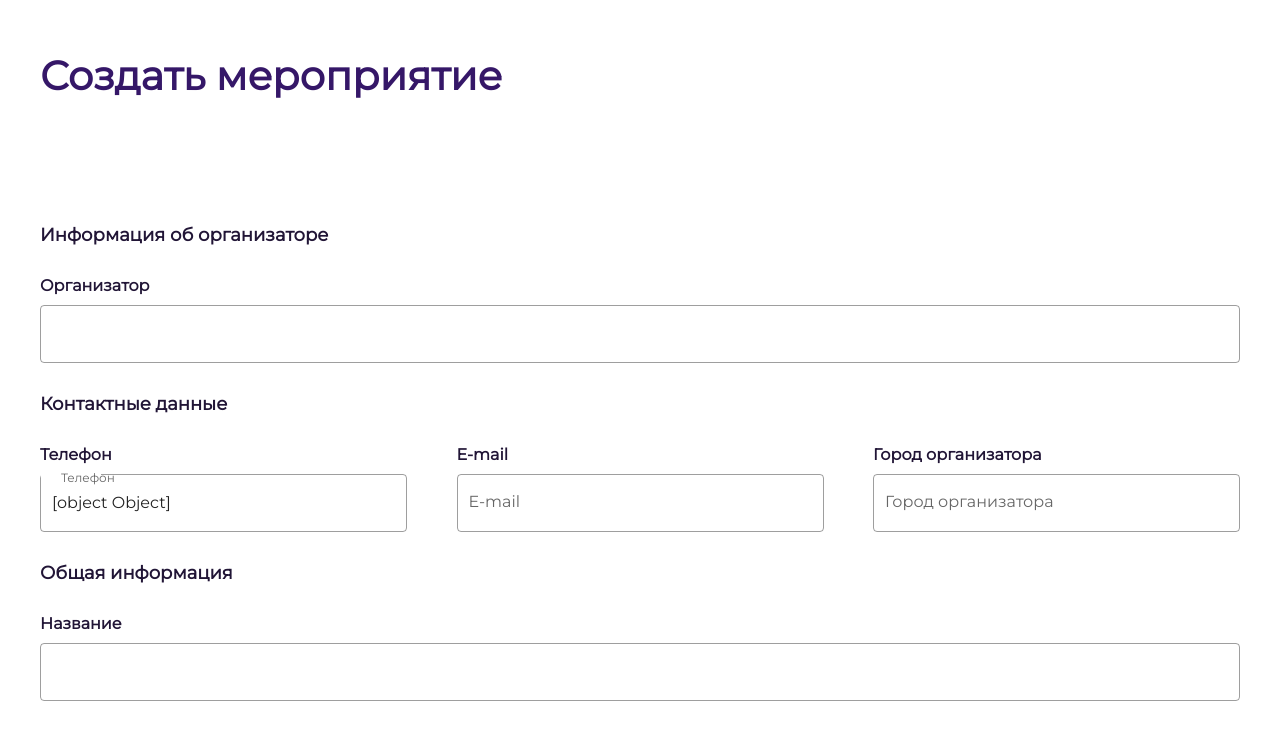
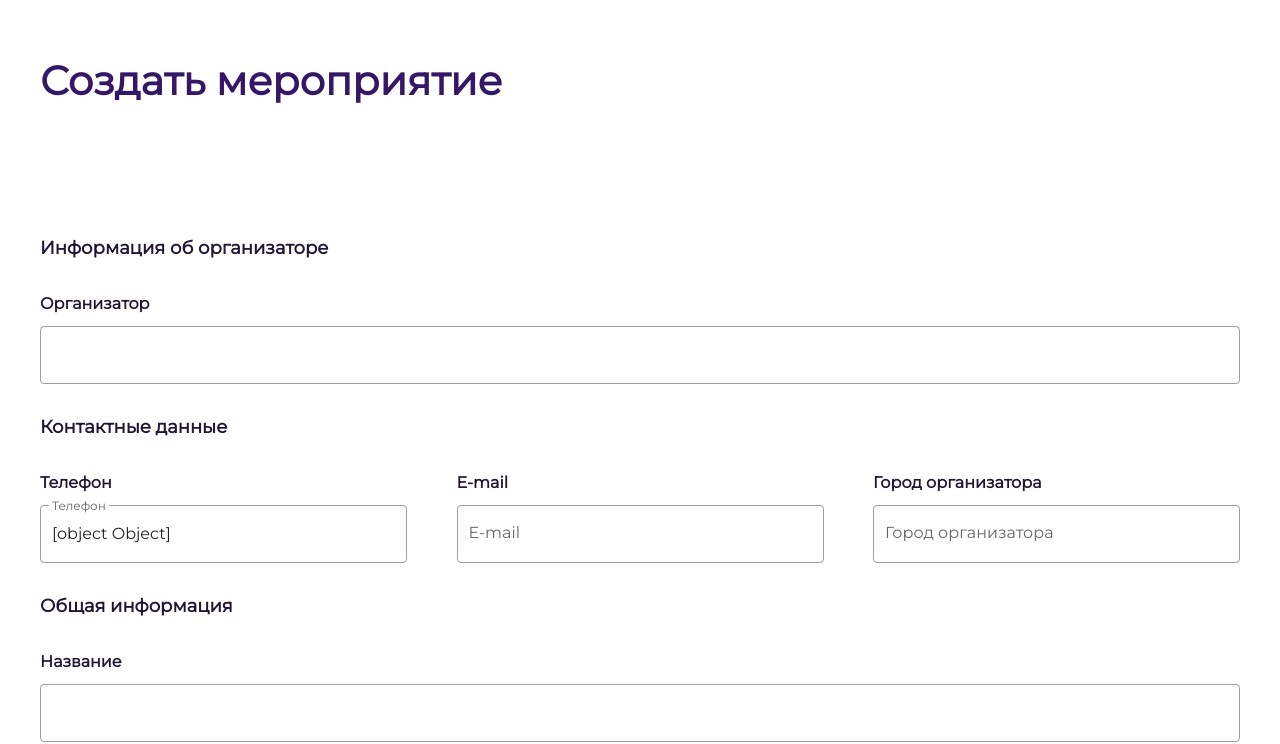
Before and after one commit to CaIgAck/TestWork, a Vue app: page / in a window 1280 px wide. Shown: the part 102-846 px from the top of the page. Built offline with nearby package versions, Linux system fonts and the light colour scheme.

Commit message:
! fix app structure

```diff
--- a/src/App.vue
+++ b/src/App.vue
@@ -1,7 +1,7 @@
 <template
-  ><div class="content">
+  ><v-app class="content">
     <RootMeeting />
-  </div>
+  </v-app>
 </template>
 
 <script>
```
